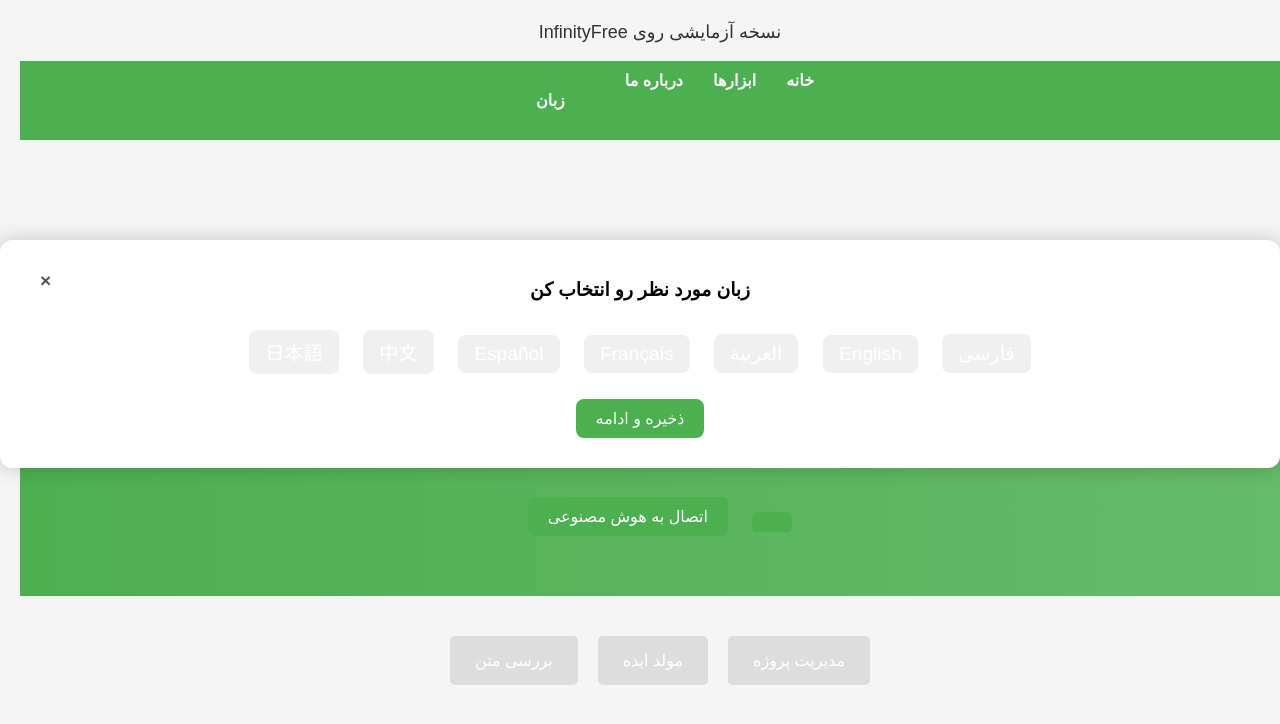
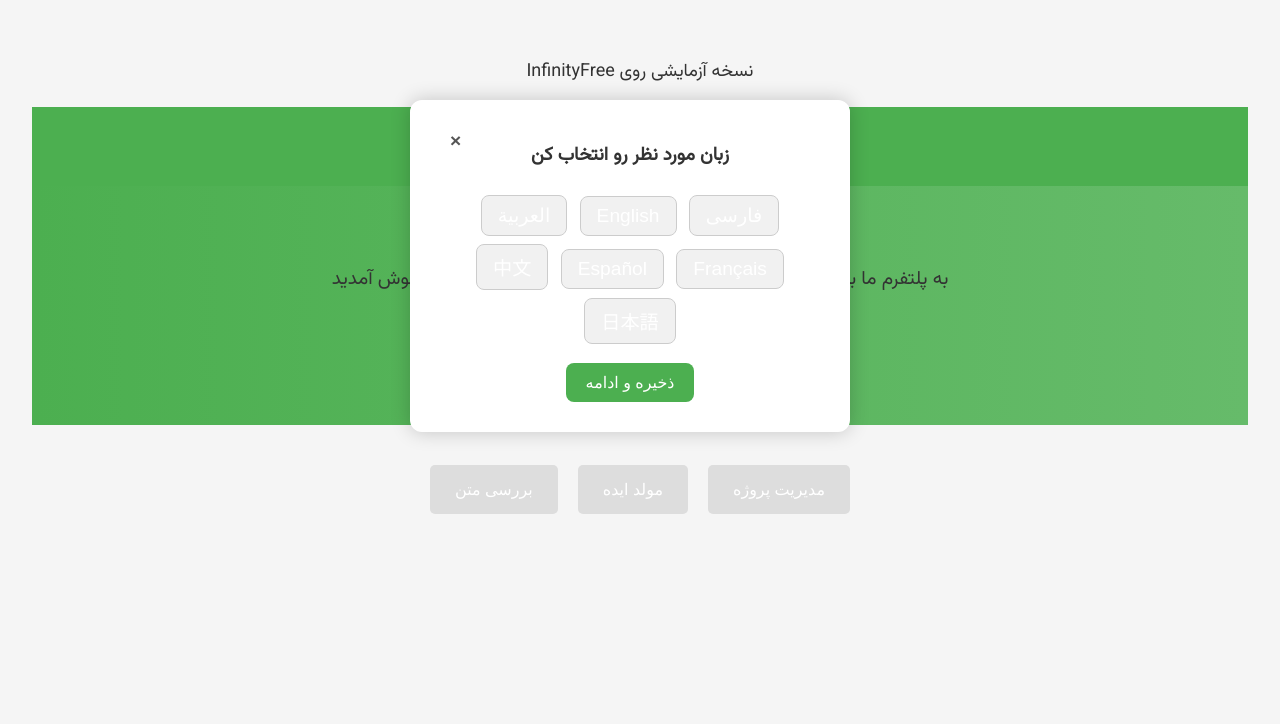
Before and after one commit to aaaaaaaa2010/ARAYEH-Site, a plain HTML site: page index.html in a window 1280 px wide. Both pictures are taken after a click on the button "زبان". Drawn offline with Linux system fonts and the light colour scheme; no server answers; a script that the page names is missing.

Commit message:
Update style.css

```diff
--- a/style.css
+++ b/style.css
@@ -1,21 +1,17 @@
-لف@import url('https://fonts.googleapis.com/css2?family=Vazirmatn&display=swap');
-h1 {
-  color: #4CAF50;
-  font-size: 36px;
+@import url('https://fonts.googleapis.com/css2?family=Vazirmatn&display=swap');
+
+body {
+  margin: 0;
+  padding: 2rem;
+  font-family: 'Vazirmatn', sans-serif;
+  background-color: #f5f5f5;
+  color: #333;
+  direction: rtl;
+  text-align: center;
+  line-height: 1.8;
 }
 
-p {
-  color: #333;
-  font-size: 18px;
-}
-body {
-  margin: 0;
-  font-family: 'Vazirmatn', sans-serif;
-  background-color: #f5f5f5;
-  direction: rtl;
-  text-align: center;
-}
-
+/* ==== نوار بالا ==== */
 nav {
   background-color: #4CAF50;
   padding: 10px 0;
@@ -27,10 +23,12 @@ nav ul {
   padding: 0;
   display: flex;
   justify-content: center;
+  flex-wrap: wrap;
+  gap: 1.5rem;
 }
 
 nav li {
-  margin: 0 15px;
+  display: inline-block;
 }
 
 nav a, #lang-btn {
@@ -47,6 +45,7 @@ nav a:hover, #lang-btn:hover {
   text-decoration: underline;
 }
 
+/* ==== هدر معرفی ==== */
 header {
   padding: 50px 20px;
   background: linear-gradient(to right, #4CAF50, #66bb6a);
@@ -62,22 +61,35 @@ header p {
   font-size: 1.2em;
 }
 
+/* ==== عنوان و متن اصلی ==== */
+h1 {
+  color: #4CAF50;
+  font-size: 36px;
+}
+
+p {
+  color: #333;
+  font-size: 18px;
+}
+
+/* ==== دکمه‌های عمومی ==== */
 button {
   margin: 10px;
   padding: 10px 20px;
   font-size: 1em;
   border: none;
-  border-radius: 5px;
+  border-radius: 6px;
   background-color: #4CAF50;
   color: white;
   cursor: pointer;
-  transition: background-color 0.3s;
+  transition: background-color 0.3s ease;
 }
 
 button:hover {
   background-color: #388e3c;
 }
 
+/* ==== ابزارها ==== */
 #tool-list {
   display: flex;
   justify-content: center;
@@ -88,11 +100,12 @@ button:hover {
 .tool-button {
   margin: 10px;
   padding: 15px 25px;
+  font-size: 1em;
   border: none;
   border-radius: 5px;
   background-color: #ddd;
   cursor: pointer;
-  font-size: 1em;
+  transition: background-color 0.3s;
 }
 
 .tool-button:hover {
@@ -104,41 +117,79 @@ button:hover {
   font-size: 1.2em;
   padding: 20px;
 }
+
+/* ==== پاپ‌آپ انتخاب زبان ==== */
 #lang-popup {
   position: fixed;
   top: 100px;
   right: 20px;
+  left: 0;
+  max-width: 400px;
+  margin: auto;
   background-color: white;
   padding: 20px;
   border-radius: 12px;
   box-shadow: 0 0 20px rgba(0,0,0,0.2);
   z-index: 999;
   text-align: center;
+  opacity: 0;
+  transform: translateY(-20px);
+  transition: opacity 0.4s ease, transform 0.4s ease;
+}
+
+#lang-popup.show {
+  opacity: 1;
+  transform: translateY(0);
 }
 
 .hidden {
   display: none;
 }
 
-.flags {
-  display: flex;
-  flex-direction: column;
-  gap: 10px;
-  margin-top: 10px;
+/* ==== دکمه زبان و ضربدر ==== */
+#lang-close-btn {
+  position: absolute;
+  top: 10px;
+  left: 10px;
+  font-size: 1.2em;
+  background: none;
+  border: none;
+  color: #555;
+  cursor: pointer;
+  font-weight: bold;
+  transition: color 0.2s;
 }
 
+#lang-close-btn:hover {
+  color: #f44336;
+}
+
+/* ==== دکمه‌های زبان ==== */
 .flag-btn {
   font-size: 1.2em;
   padding: 8px 16px;
+  margin: 4px;
   border-radius: 8px;
+  border: 1px solid #ccc;
+  background-color: #f1f1f1;
   cursor: pointer;
-  border: none;
-  background-color: #f0f0f0;
+  opacity: 0;
+  transform: translateY(20px);
+  animation: fadeInUp 0.4s ease forwards;
+  animation-delay: calc(var(--i) * 0.1s);
   transition: background-color 0.2s;
 }
 
 .flag-btn:hover {
   background-color: #e0e0e0;
+}
+
+/* ==== انیمیشن ==== */
+@keyframes fadeInUp {
+  to {
+    opacity: 1;
+    transform: translateY(0);
+  }
 }
 
 #lang-save-btn {
@@ -151,55 +202,3 @@ button:hover {
   color: white;
   cursor: pointer;
 }
-#lang-popup {
-  position: fixed;
-  top: 100px;
-  right: 20px;
-  background-color: white;
-  padding: 20px;
-  border-radius: 12px;
-  box-shadow: 0 0 20px rgba(0,0,0,0.2);
-  z-index: 999;
-  text-align: center;
-  position: relative; /* این خط اضافه شه که ضربدر توش قرار بگیره */
-}
-
-#lang-close-btn {
-  position: absolute;
-  top: 10px;
-  left: 10px;
-  font-size: 1.2em;
-  background: none;
-  border: none;
-  cursor: pointer;
-  color: #555;
-  font-weight: bold;
-  transition: color 0.2s;
-}
-
-#lang-close-btn:hover {
-  color: #f44336;
-}
-.flag-btn {
-  opacity: 0;
-  transform: translateY(20px);
-  animation: fadeInUp 0.4s ease forwards;
-  animation-delay: calc(var(--i) * 0.1s);
-}
-
-@keyframes fadeInUp {
-  to {
-    opacity: 1;
-    transform: translateY(0);
-  }
-}
-#lang-popup {
-  opacity: 0;
-  transform: translateY(-20px);
-  transition: opacity 0.4s ease, transform 0.4s ease;
-}
-
-#lang-popup.show {
-  opacity: 1;
-  transform: translateY(0);
-}
```
